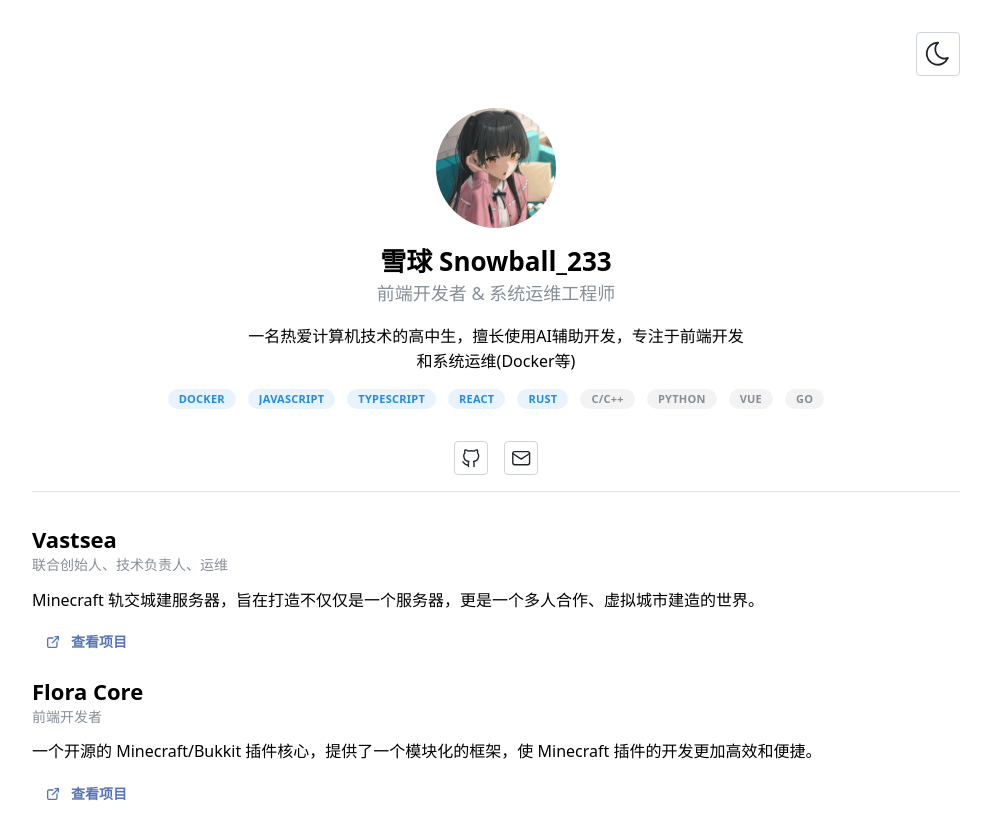
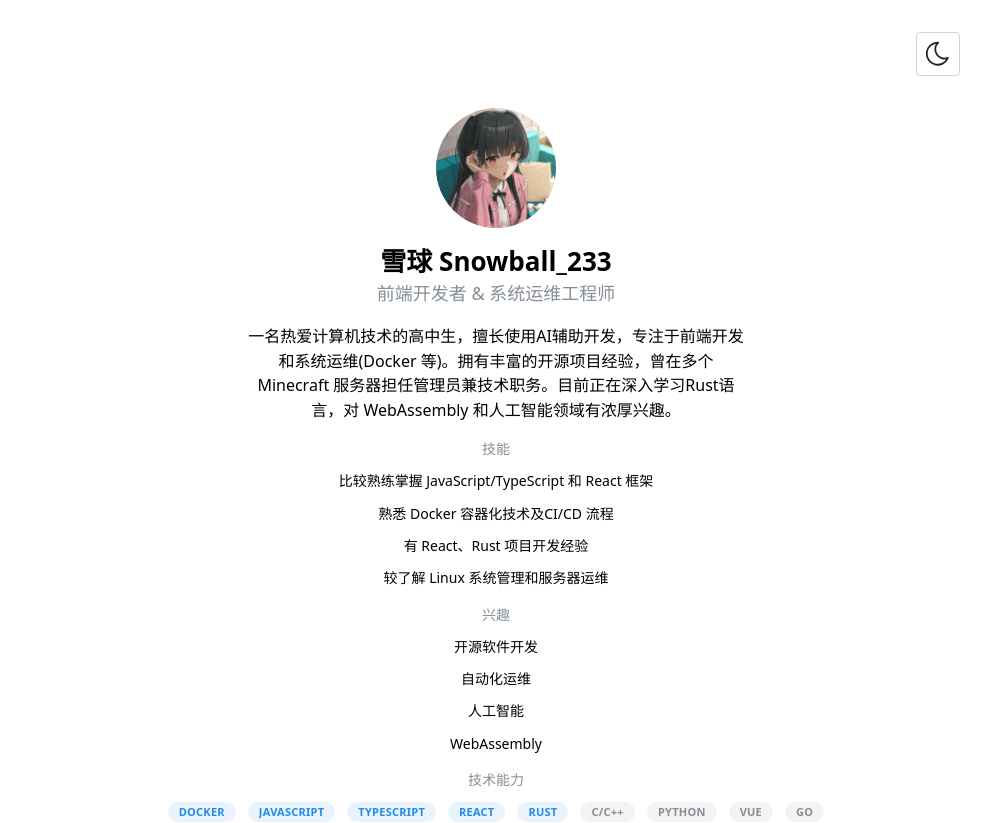
Before and after one commit to snowballxueqiu/awesome-resume, a Next.js app: page / in a window 1280 px wide. Shown: the top 823 px of the page, without its empty margins (144-1135 px from the left). Built offline with nearby package versions, Linux system fonts and the light colour scheme.

Commit message:
add details

```diff
--- a/src/components/profile/Profile.tsx
+++ b/src/components/profile/Profile.tsx
@@ -9,7 +9,7 @@ interface ProfileProps {
 }
 
 export function Profile({ personalInfo, skills }: ProfileProps) {
-  const { name, title, bio } = personalInfo;
+  const { name, title, bio, skills: personalSkills, interests } = personalInfo;
 
   return (
     <Stack gap="md" align="center">
@@ -21,7 +21,33 @@ export function Profile({ personalInfo, skills }: ProfileProps) {
       <Text size="md" ta="center" maw={500}>
         {bio}
       </Text>
+      {personalSkills && (
+        <Stack gap="sm" align="center">
+          <Text size="sm" c="dimmed">技能</Text>
+          <Stack gap="sm" align="center">
+            {personalSkills.map((skill, index) => (
+              <Text key={index} size="sm">
+                {skill}
+              </Text>
+            ))}
+          </Stack>
+        </Stack>
+      )}
+      {interests && (
+        <Stack gap="sm" align="center">
+          <Text size="sm" c="dimmed">兴趣</Text>
+          <Stack gap="sm" align="center">
+            {interests.map((interest, index) => (
+              <Text key={index} size="sm">
+                {interest}
+              </Text>
+            ))}
+          </Stack>
+        </Stack>
+      )}
       {skills && (
+        <Stack gap="sm" align="center">
+          <Text size="sm" c="dimmed">技术能力</Text>
           <Group gap="sm" justify="center">
             {skills.map((skill) => (
               <Badge
@@ -33,6 +59,7 @@ export function Profile({ personalInfo, skills }: ProfileProps) {
               </Badge>
             ))}
           </Group>
+        </Stack>
       )}
     </Stack>
   );
--- a/src/lib/config.ts
+++ b/src/lib/config.ts
@@ -4,7 +4,19 @@ export const resumeConfig: ResumeData = {
     personal_info: {
         name: "雪球 Snowball_233",
         title: "前端开发者 & 系统运维工程师",
-        bio: "一名热爱计算机技术的高中生，擅长使用AI辅助开发，专注于前端开发和系统运维(Docker等)"
+        bio: "一名热爱计算机技术的高中生，擅长使用AI辅助开发，专注于前端开发和系统运维(Docker 等)。拥有丰富的开源项目经验，曾在多个 Minecraft 服务器担任管理员兼技术职务。目前正在深入学习Rust语言，对 WebAssembly 和人工智能领域有浓厚兴趣。",
+        skills: [
+            "比较熟练掌握 JavaScript/TypeScript 和 React 框架",
+            "熟悉 Docker 容器化技术及CI/CD  流程",
+            "有 React、Rust 项目开发经验",
+            "较了解 Linux 系统管理和服务器运维"
+        ],
+        interests: [
+            "开源软件开发",
+            "自动化运维",
+            "人工智能",
+            "WebAssembly",
+        ]
     },
     social_links: {
         github: "https://github.com/SnowballXueQiu",
--- a/src/lib/resume.ts
+++ b/src/lib/resume.ts
@@ -4,6 +4,8 @@ export interface PersonalInfo {
   name: string;
   title: string;
   bio: string;
+  skills: string[];
+  interests: string[];
 }
 
 export interface SocialLinks {
```
Lines whose indentation alone changed are shown as unchanged.
